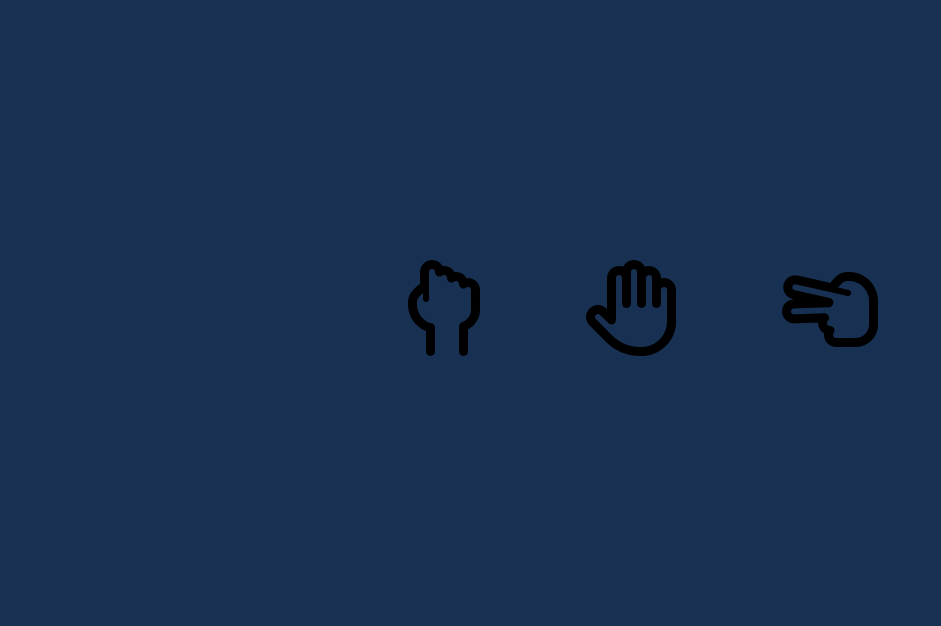
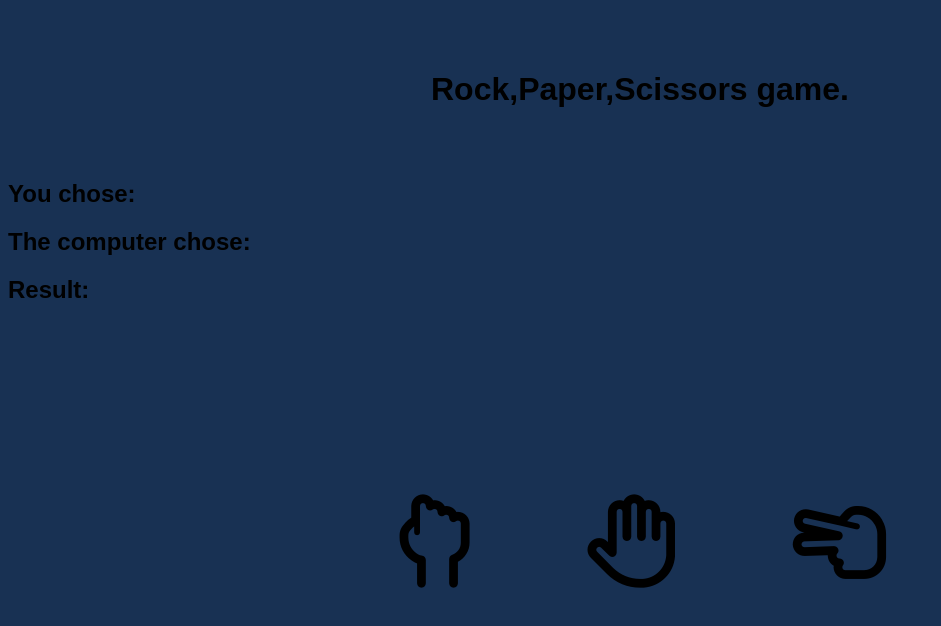
Before and after one commit to RafaelGarcia500/Javascript-TOP, a plain HTML site: page RockPaperScissors/index.html in a window 1280 px wide. Shown: the whole page, without its empty margins (0-941 px from the left). Drawn offline with Linux system fonts and the light colour scheme.

Commit message:
Add files via upload

```diff
--- /dev/null
+++ b/RockPaperScissors/app.js
@@ -0,0 +1,15 @@
+const userChoiceDisplay = document.getElementById(`userChoice`)
+const computerChoiceDisplay = document.getElementById(`computerChoice`)
+const resultDisplay = document.getElementById(`result`)
+const choices = document.querySelectorAll(`button`)
+let userChoice
+
+
+function computerChoice(){
+
+}
+
+choices.forEach(choice => choice.addEventListener(`click`,(e) =>{
+  userChoice = e.target.id
+  userChoiceDisplay.innerHTML = userChoice
+}))
--- a/RockPaperScissors/index.html
+++ b/RockPaperScissors/index.html
@@ -9,13 +9,19 @@
     <title>Document</title>
 </head>
 <body>
+  <h1>Rock,Paper,Scissors game.</h1>
 
+ <div class="table-container">
+  <h2 class="user">You chose: <span id="userChoice"></span></h2>
+  <h2 class="computer">The computer chose: <span id="computerChoice"></span></h2>
+ </div>
+  <h2 class="result">Result: <span id="result"></span></h2>
 
  <div class="container">
-    <i class="fa-regular fa-hand-back-fist fa-6x"></i>
-    <i class="fa-regular fa-hand fa-6x"></i>
-    <i class="fa-regular fa-hand-scissors fa-6x"></i>
+    <button id="rock"><i class="fa-regular fa-hand-back-fist fa-7x"></i></button>
+    <button id="paper"><i class="fa-regular fa-hand fa-7x"></i></button>
+    <button id="scissor"><i class="fa-regular fa-hand-scissors  fa-7x"></i></button>
  </div>
-    <script src="RockPaperScissor.js"></script>
+    <script src="app.js"></script>
 </body>
 </html>
--- a/RockPaperScissors/style.css
+++ b/RockPaperScissors/style.css
@@ -10,6 +10,12 @@ body{
     color: #ddd;
 
 }
+h1{
+    text-align: center;
+    padding: 50px 50px;
+
+}
+
 
 .container{
     display: flex;
@@ -17,5 +23,19 @@ body{
     align-items: center;
     padding: 80px 50px;
     gap: 100px;
-    margin-top: 180px;
+    margin-top: 110px;
 }
+
+.user{
+
+}
+
+button{
+    cursor: pointer;
+    background-color: #183153;
+    border: 0px;
+}
+
+button:hover{
+    color: #ddd;
+}
```
